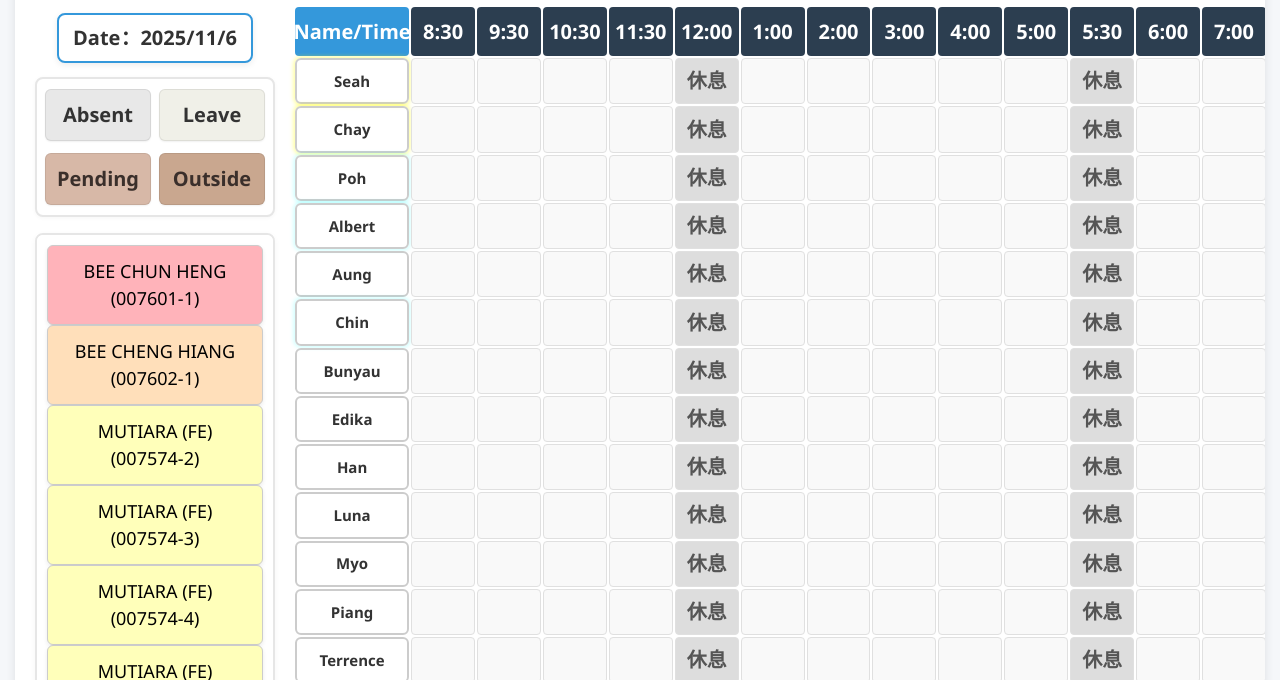
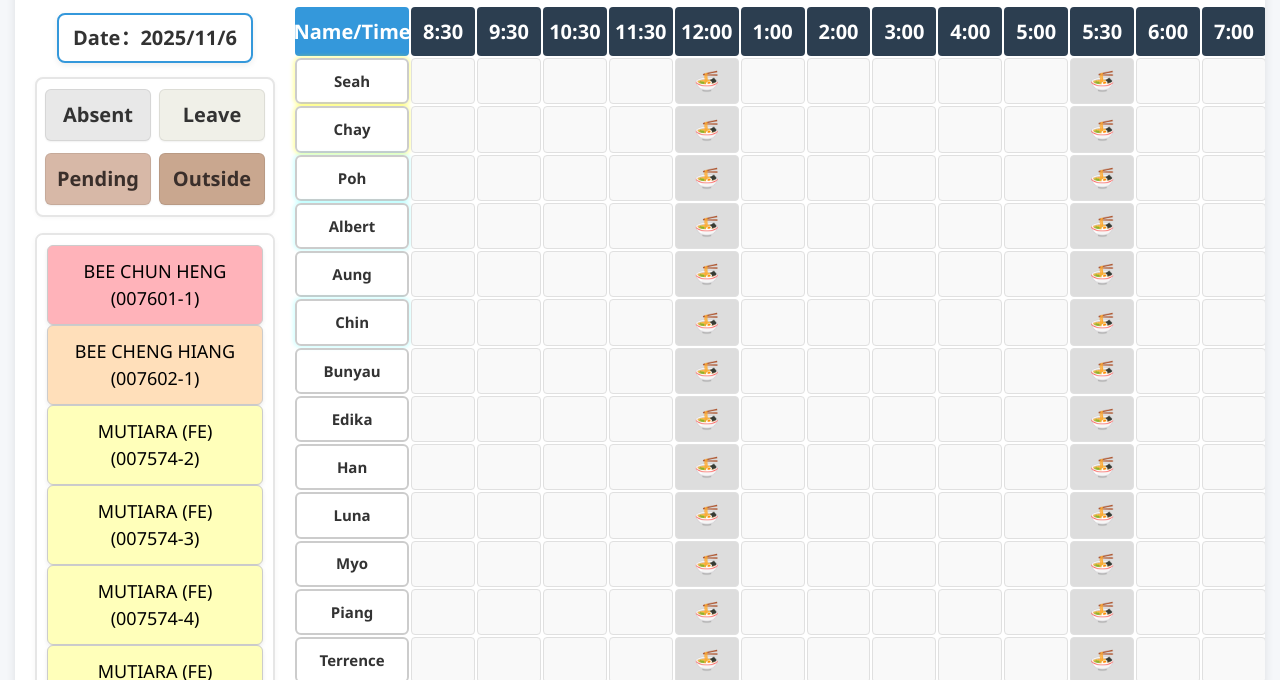
Before and after one commit to HL-Steel-Industries-Sdn-Bhd/Work-Schedule32, a plain HTML site: page index.html in a window 1280 px wide. Shown: the part 120-800 px from the top of the page. Drawn offline with Linux system fonts and the light colour scheme.

Commit message:
Update index.html

```diff
--- a/index.html
+++ b/index.html
@@ -431,7 +431,7 @@
       cell.dataset.col = colIndex;
       if (breakCols.includes(colIndex)) {
         cell.classList.add('break');
-        cell.innerText = '休息';
+        cell.innerText = '🍜';
       }
       schedule.appendChild(cell);
     });
```
